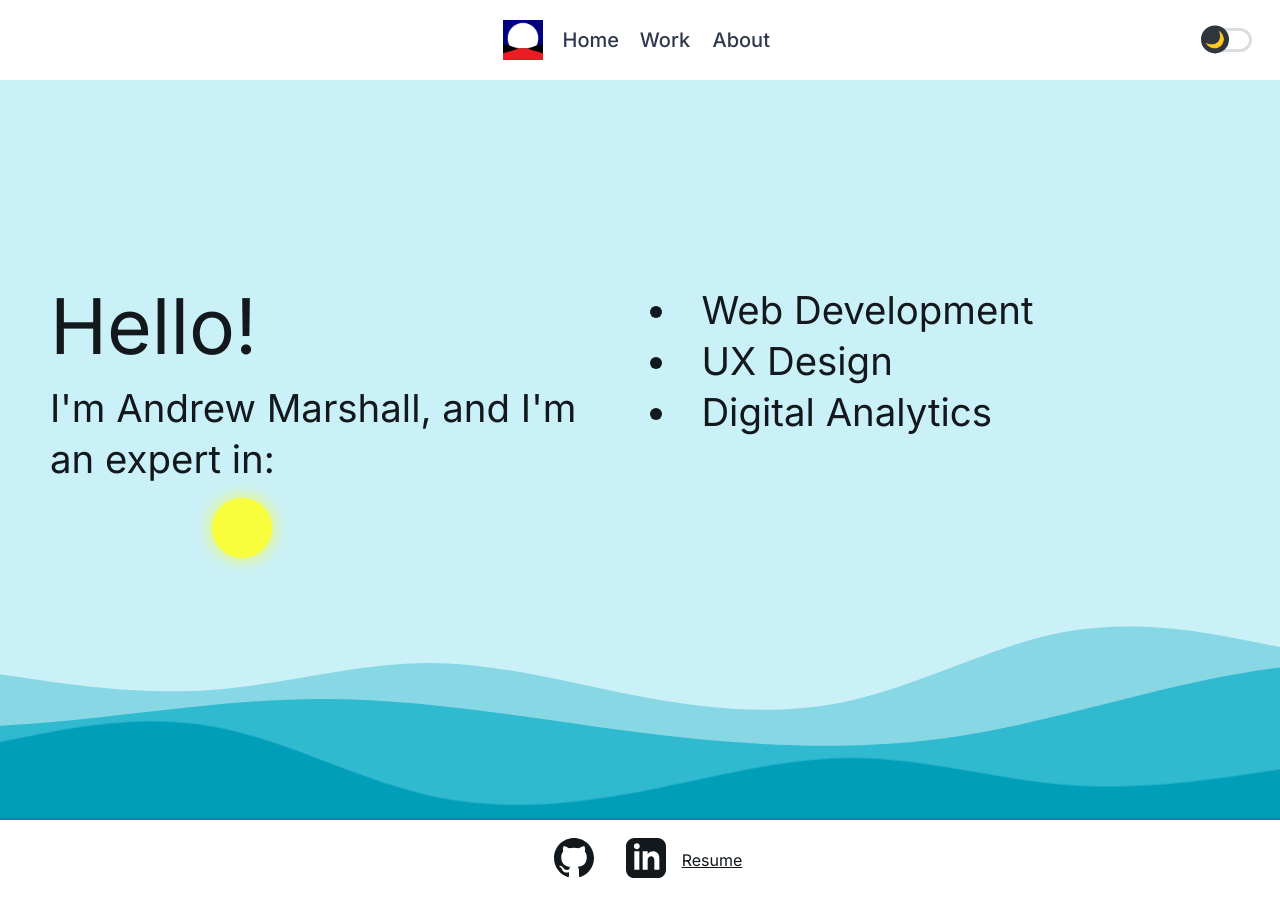
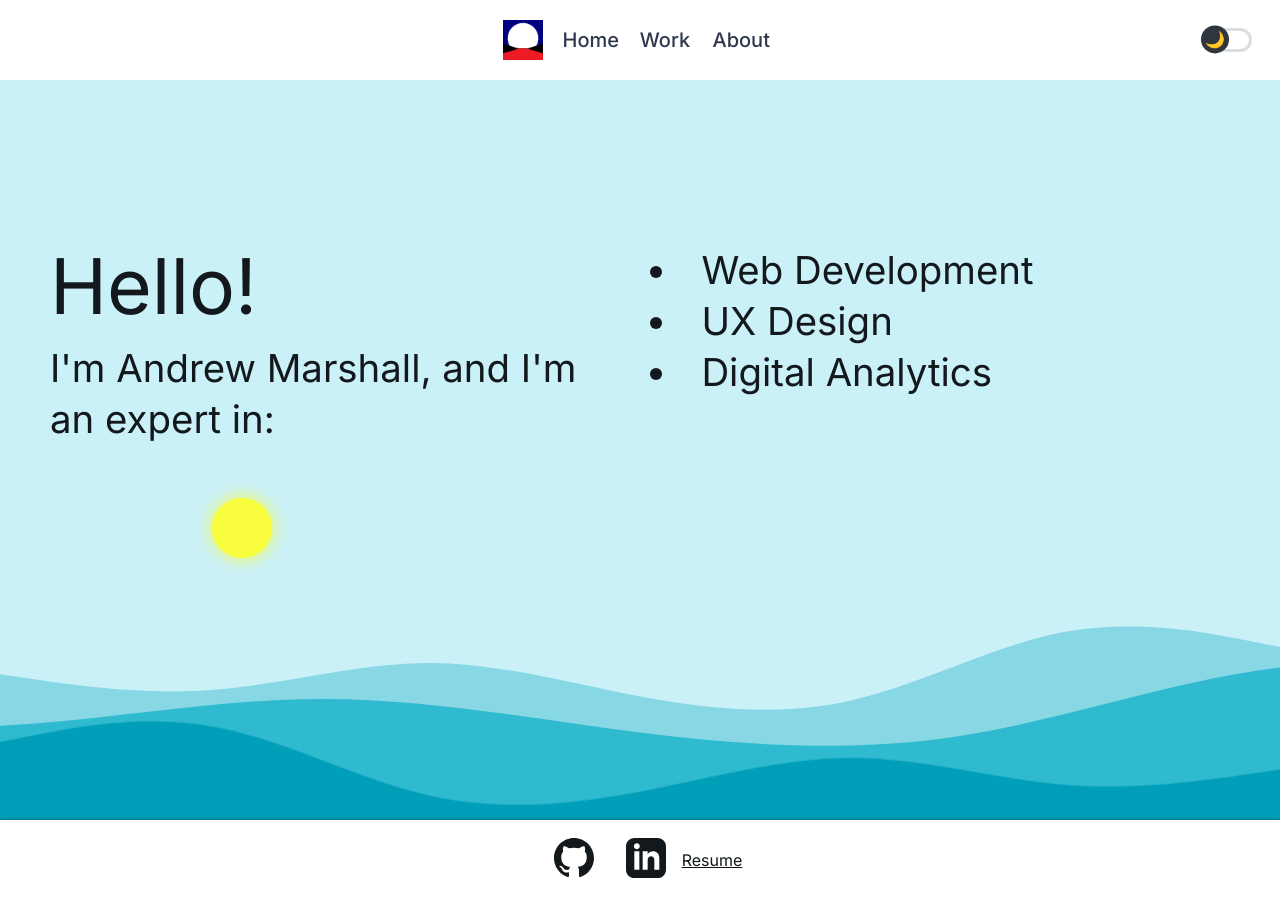
Before and after one commit to AndyDanger/AndyDanger, a React (Create React App) app: page /#/ in a window 1280 px wide. Built offline with nearby package versions, Linux system fonts and the light colour scheme; the HTML template or start-up script is replaced by a standard one.

Commit message:
Adjust vertical spacing on large screens.

```diff
--- a/src/components/Pages/styles/workStyle.css
+++ b/src/components/Pages/styles/workStyle.css
@@ -64,4 +64,5 @@
 .company-logos img {
     width: 50%;
     padding: 5px;
+    max-width: 300px;
 }
--- a/src/components/Pages/styles/wrapperStyle.css
+++ b/src/components/Pages/styles/wrapperStyle.css
@@ -157,4 +157,5 @@
 
 .singleImage {
     width: 100%;
+    max-width: 600px;
 }
--- a/src/styles/global.css
+++ b/src/styles/global.css
@@ -181,6 +181,21 @@ body {
         transform: translate3d(0, 95vh, 0) !important;
     }
 }
+
+@media only screen and (min-width: 1200px) {
+    .background:first-child .content-wrapper {
+        -webkit-transform: translateY(35dvh) !important;
+        -ms-transform: translateY(35dvh) !important;
+        transform: translateY(35dvh) !important;
+    }
+
+    .background.down-scroll+.background:not(.down-scroll) .content-wrapper {
+        -webkit-transform: translateY(20px) !important;
+        -ms-transform: translateY(20px) !important;
+        transform: translateY(20px) !important;
+    }
+}
+
 
 
 .background:nth-child(3) svg {
```
